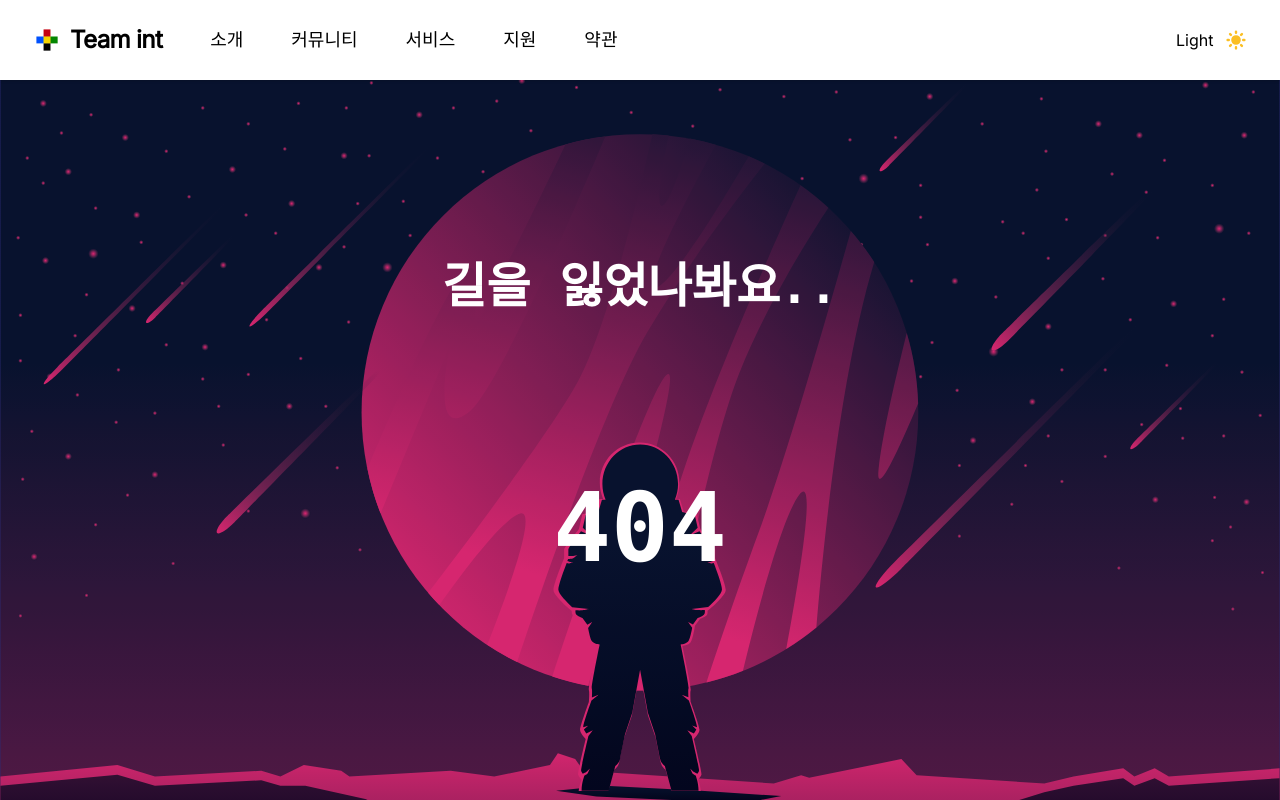
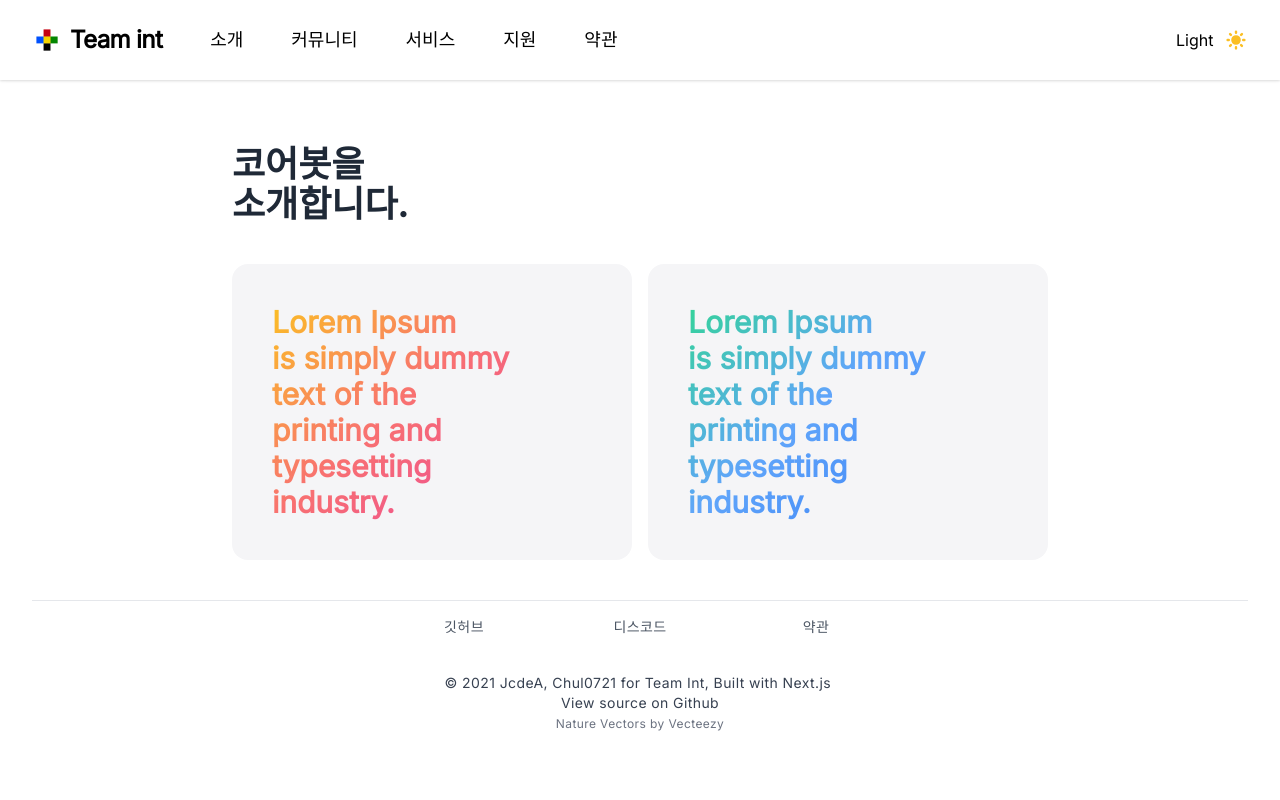
Before and after one commit to Team-int/Web, a Next.js app: page /core in a window 1280 px wide. Before the commit this address had no page. Shown: the top 800 px of the page. Built offline with nearby package versions, Linux system fonts and the light colour scheme.

Commit message:
feat: corebot

```diff
--- a/package.json
+++ b/package.json
@@ -47,6 +47,6 @@
     "postcss": "^8.2.13",
     "prettier": "^2.2.1",
     "tailwindcss": "^2.1.2",
-    "typescript": "^4.2.4"
+    "typescript": "^4.3.2"
   }
 }
--- /dev/null
+++ b/pages/core.tsx
@@ -0,0 +1,31 @@
+import React from 'react'
+import { NextPage } from 'next'
+import SEO from 'components/seo'
+
+const Core: NextPage = () => {
+  return (
+    <>
+      <SEO />
+      <div className="px-12 lg:px-56">
+        <div className="text-4xl font-bold pt-16 px-2 pb-8">
+          코어봇을
+          <br />
+          소개합니다.
+        </div>
+        <div className="grid grid-rows-1 grid-flow-col justify-items-stretch">
+          <div className="p-10 m-2 row-auto rounded-2xl border-0 bg-card dark:bg-black grid">
+            <div className="mr-20 text-3xl font-bold text-transparent bg-clip-text bg-gradient-to-br from-yellow-400 via-red-400 to-pink-500 justify-self-center">
+              Lorem Ipsum<br /> is simply dummy<br /> text of the printing and <br />typesetting industry.
+            </div>
+          </div>
+          <div className="p-10 m-2 row-auto rounded-2xl border-0 bg-card dark:bg-black grid">
+            <div className="mr-20 text-3xl font-bold text-transparent bg-clip-text bg-gradient-to-br from-green-400 via-blue-400 to-blue-500 justify-self-center">
+              Lorem Ipsum<br /> is simply dummy<br /> text of the printing and <br />typesetting industry.
+            </div>
+          </div>
+        </div>
+      </div>
+    </>
+  )
+}
+export default Core
--- a/pages/index.tsx
+++ b/pages/index.tsx
@@ -113,6 +113,13 @@ const Home: NextPage = () => {
                 image="/static/images/projects/intbot.webp"
                 desc="지금 보고 있는 웹사이트입니다!"
               />
+              <ProjectCard
+                url="/core"
+                name="Core"
+                image="/static/images/projects/core.png"
+                desc="팀 int 에서 개발된 다양한 재밌는 엔터테인먼트 기능들을 갖고 있는 디스코드 봇 입니다.
+                도박, 대시보드, 음악, 게임 등 다양한 컨텐츠를 갖고 있습니다."
+              />
             </div>
           </div>
         </div>
--- a/tailwind.config.js
+++ b/tailwind.config.js
@@ -9,6 +9,7 @@ module.exports = {
         'header':'#',
         'primary':'#141a23',
         'foreground':'#181e2a',
+        'card': '#F5F5F7',
         ...theme(colors)
       }),
       colors: {
```
Also changed, not shown: public/static/images/projects/core.png (added), 1 other file (tests, documents, lock files or other folders).
